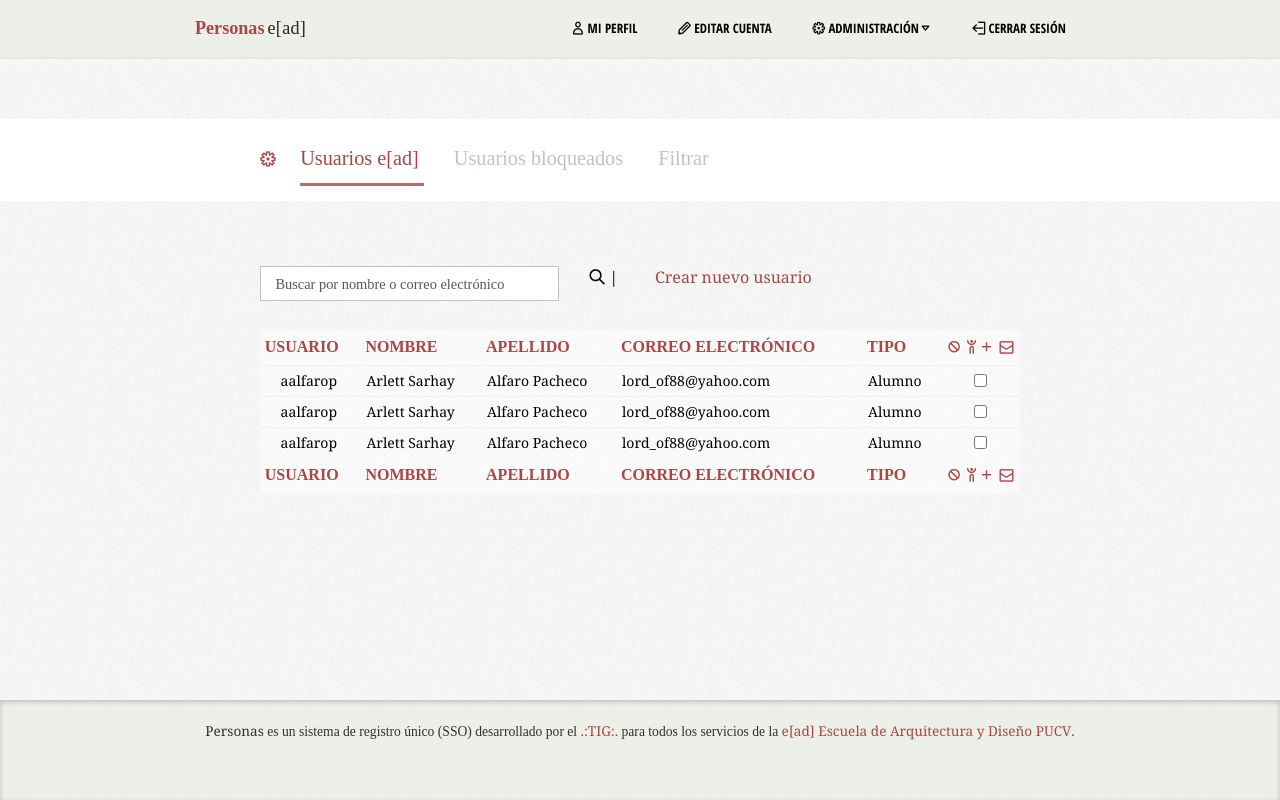
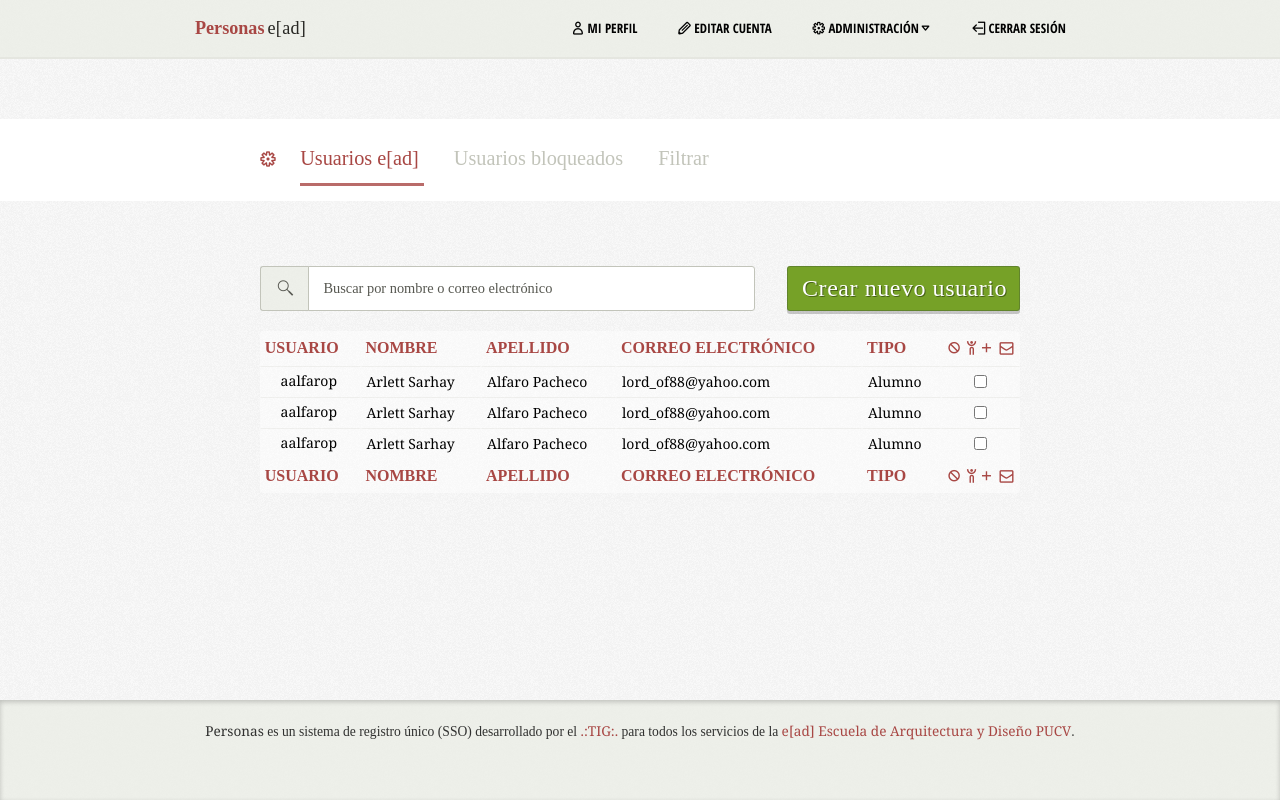
Before and after one commit to eadpucv/old-personas-pyxis, a website: page html/administracion.html in a window 1280 px wide. Drawn offline with Linux system fonts and the light colour scheme; files whose address does not match are found by name; a web font is replaced by a local one.

Commit message:
ajuste admin

```diff
--- a/html/administracion.html
+++ b/html/administracion.html
@@ -59,14 +59,15 @@
 				<div class="tab-content margen-sup">
 		            <div class="tab-pane fade in active" id="buscar-usuarios">
 		            	<div class="fila">
-		            		<div class="col-md-5">
-		            			<input type="text" placeholder="Buscar por nombre o correo electrónico">
+		            		<div class="col-md-8">
+		            			<div class="grupo-inputs">
+							        <div class="input"><i class="icn icn-light icn-lupa"></i></div>
+							        <input type="text" class="control" placeholder="Buscar por nombre o correo electrónico">
+							    </div>
 		            		</div>
-		            		<div class="col-md-1">
-		            			<i class="icn icn-lupa"></i> |
-		            		</div>
-		            		<div class="col-md-6">
-		            			<a href="registro.html">Crear nuevo usuario</a>
+		            		<div class="col-md-4">
+
+		            			<a href="registro.html"><button type="button" class="btn btn-accion btn-lg btn-bloque sin-margen">Crear nuevo usuario</button></a>
 		            		</div>
 						</div>
 						<table class="tabla-personas">
```
